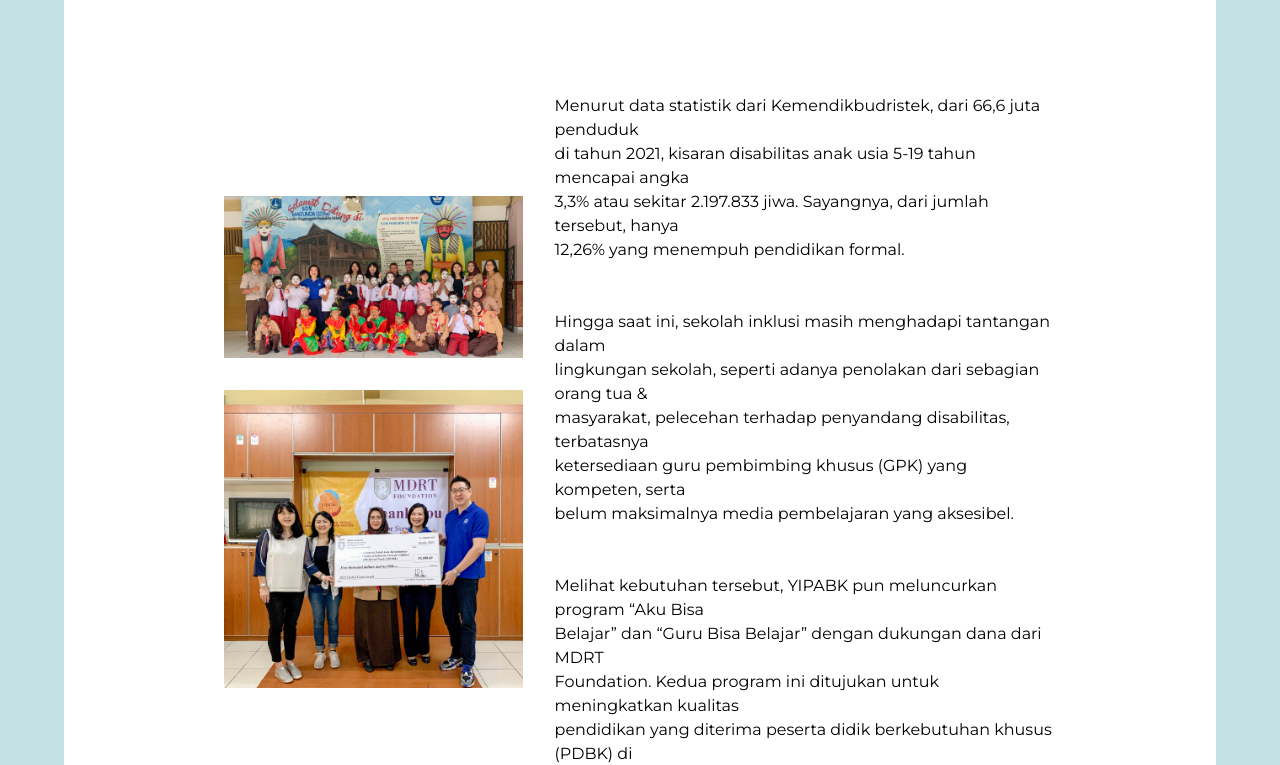
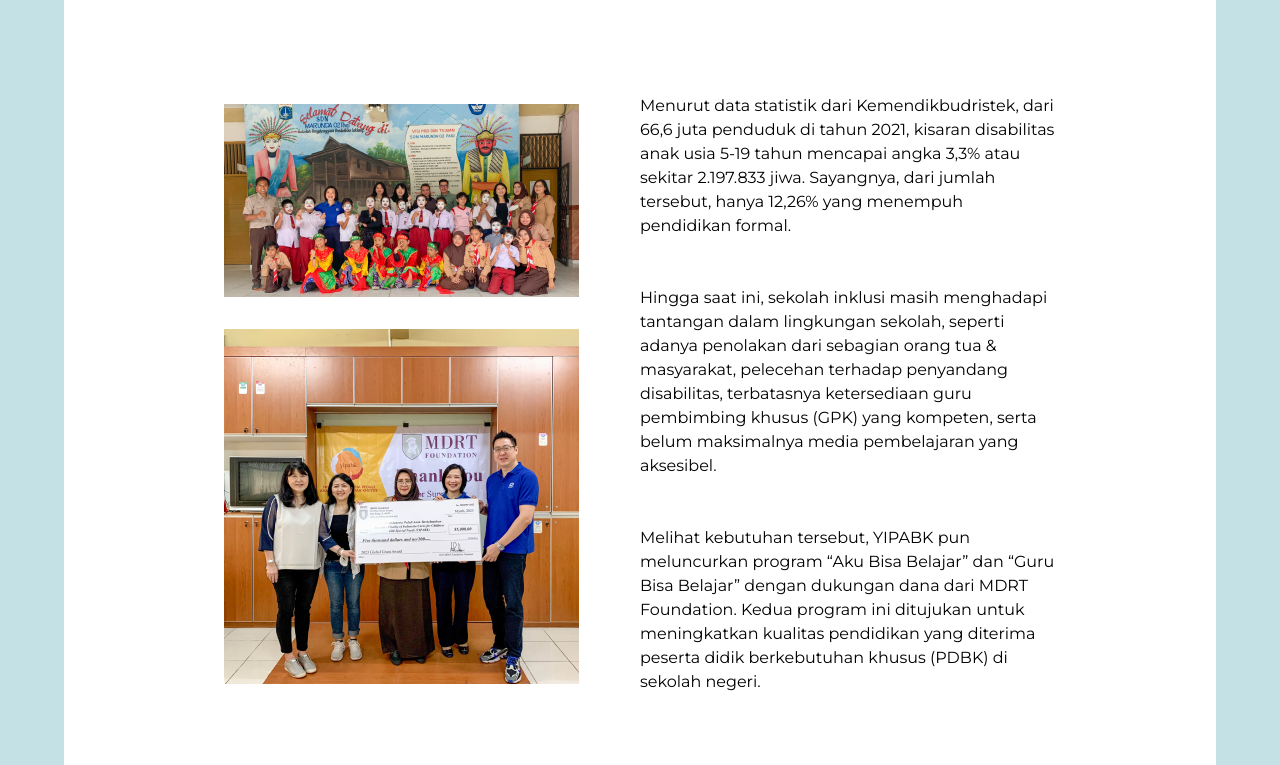
Before and after one commit to yipabk/yipabk-markmind, a React (Vite) app: page /publikasi/berita-terkini in a window 1280 px wide. Shown: the part 795-1560 px from the top of the page. Built offline with nearby package versions, Linux system fonts and the light colour scheme.

Commit message:
fixed text width

```diff
--- a/src/pages/Publikasi/BeritaTerkini/BeritaTerkini.tsx
+++ b/src/pages/Publikasi/BeritaTerkini/BeritaTerkini.tsx
@@ -40,21 +40,21 @@ export const BeritaTerkini = () => {
 							<div
 								data-aos='fade-right'
 								data-aos-once='true'
-								className='flex flex-col gap-12 font-montserrat text-sm lg:text-base'>
-								<div className='whitespace-pre-line'>
+								className='flex flex-col gap-12 font-montserrat text-sm lg:text-base w-full lg:w-1/2'>
+								<div>
 									{`Menurut data statistik dari Kemendikbudristek, dari 66,6 juta penduduk
 								di tahun 2021, kisaran disabilitas anak usia 5-19 tahun mencapai angka
 								 3,3% atau sekitar 2.197.833 jiwa. Sayangnya, dari jumlah tersebut, hanya
 								  12,26% yang menempuh pendidikan formal.`}
 								</div>
-								<div className='whitespace-pre-line'>
+								<div>
 									{`Hingga saat ini, sekolah inklusi masih menghadapi tantangan dalam
 								 lingkungan sekolah, seperti adanya penolakan dari sebagian orang tua &
 								  masyarakat, pelecehan terhadap penyandang disabilitas, terbatasnya
 									 ketersediaan guru pembimbing khusus (GPK) yang kompeten, serta
 									  belum maksimalnya media pembelajaran yang aksesibel.`}
 								</div>
-								<div className='whitespace-pre-line'>
+								<div>
 									{`Melihat kebutuhan tersebut, YIPABK pun meluncurkan program “Aku Bisa
 								 Belajar” dan “Guru Bisa Belajar” dengan dukungan dana dari MDRT
 								  Foundation. Kedua program ini ditujukan untuk meningkatkan kualitas
@@ -67,7 +67,7 @@ export const BeritaTerkini = () => {
 							<div
 								data-aos='fade-left'
 								data-aos-once='true'
-								className='w-full md:w-1/2 flex flex-col gap-12 font-montserrat text-sm lg:text-base'>
+								className='w-full lg:w-1/2 flex flex-col gap-12 font-montserrat text-sm lg:text-base'>
 								<div className='whitespace-pre-line'>{`Melihat kebutuhan tersebut, YIPABK pun meluncurkan program Aku Bisa Belajar dan Guru Bisa Belajar dengan dukungan dana dari MDRT Foundation. Kedua program ini ditujukan untuk meningkatkan kualitas pendidikan yang diterima peserta didik berkebutuhan khusus (PDBK) di sekolah negeri.`}</div>
 							</div>
 							<div data-aos='fade-right' data-aos-once='true' className='flex flex-col gap-6'>
```
